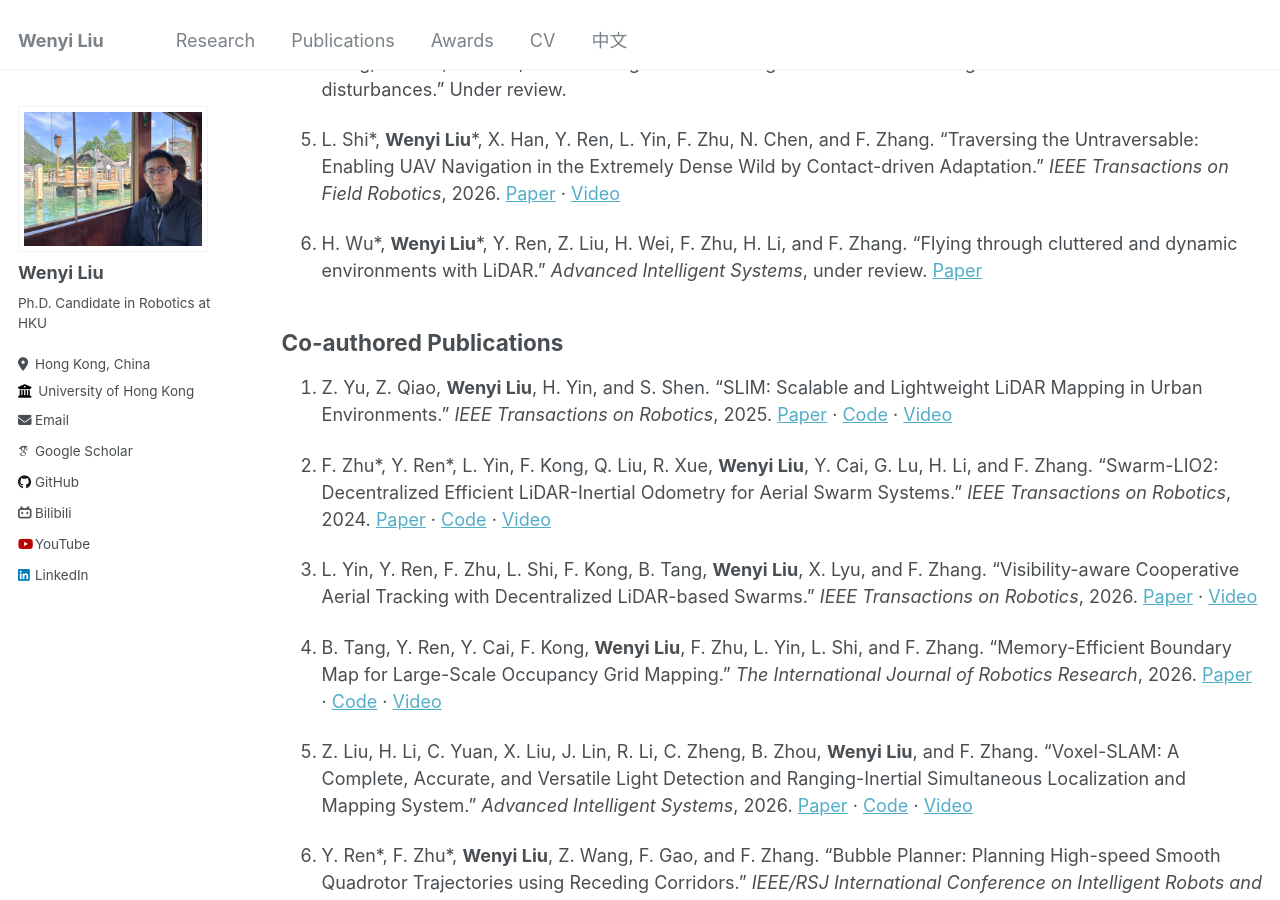
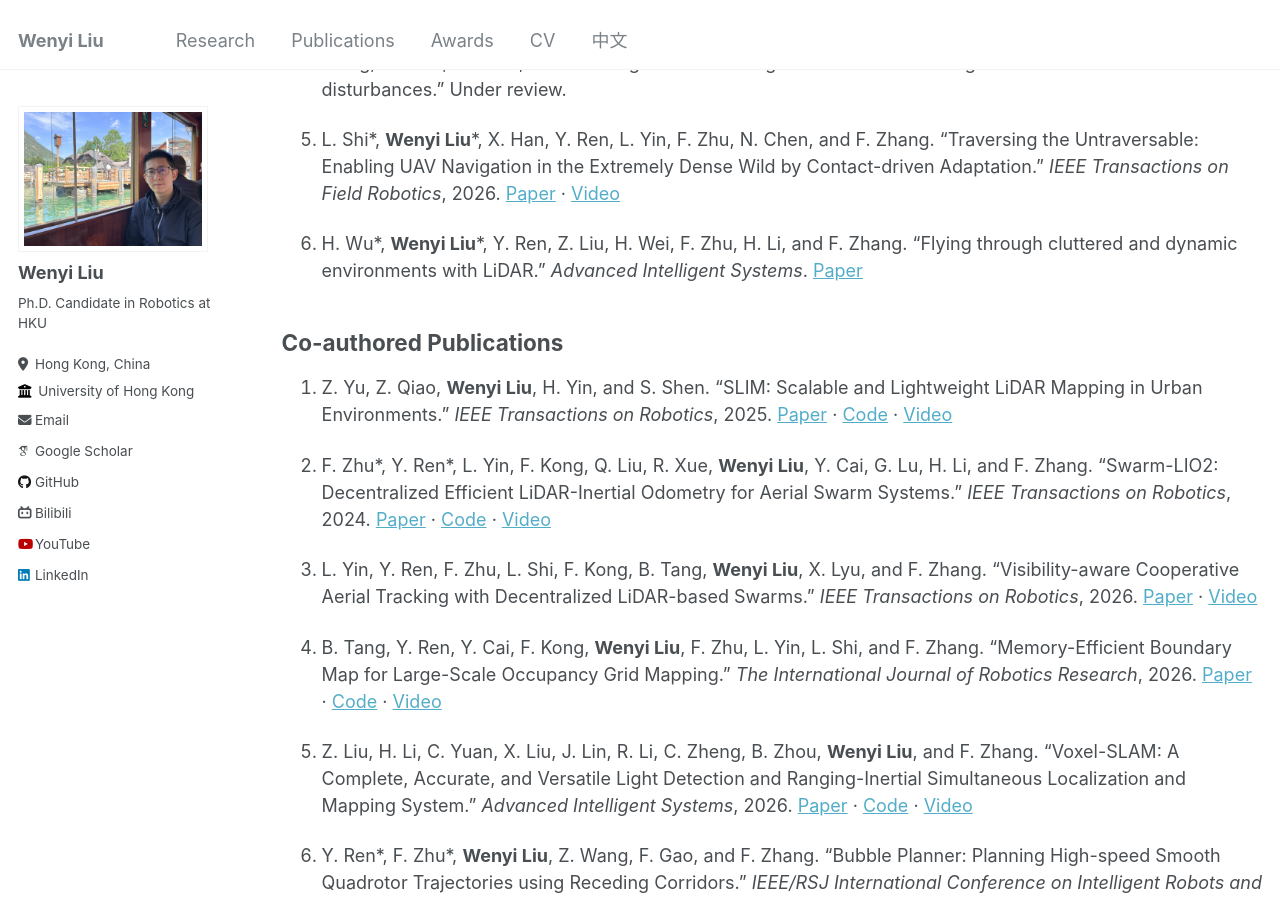
Before and after one commit to FENYUN323/liuwenyi.github.io, a Jekyll site: the page built from _pages/publications.md, in a window 1280 px wide and 900 px high, scrolled down 584 px. Built offline with Jekyll 4.4.1, drawn with Linux system fonts in a browser that asks for light colours; some web fonts are replaced.

Commit message:
Remove review status from LiDAR publication

```diff
--- a/_data/selected_publications.yml
+++ b/_data/selected_publications.yml
@@ -61,7 +61,6 @@
 - title: "Flying through cluttered and dynamic environments with LiDAR"
   authors: "Huajie Wu<sup>*</sup>, <strong>Wenyi Liu</strong><sup>*</sup>, Yunfan Ren, Zheng Liu, Hairuo Wei, Fangcheng Zhu, Haotian Li, and Fu Zhang"
   venue: "Advanced Intelligent Systems"
-  year: "under review"
   paper: "https://arxiv.org/abs/2504.17569"
   video: "/images/publications/flying-dynamic-lidar.mp4"
   poster: "/images/publications/flying-dynamic-lidar.jpg"
--- a/_includes/selected-publications.html
+++ b/_includes/selected-publications.html
@@ -27,7 +27,9 @@
           <a href="{{ publication.paper }}">{{ publication.title }}</a>
         </h3>
         <p class="selected-pub__authors">{{ publication_authors }}</p>
-        <p class="selected-pub__venue"><em>{{ publication.venue }}</em>, {% if publication_language == "zh" and publication.year == "under review" %}审稿中{% else %}{{ publication.year }}{% endif %}</p>
+        <p class="selected-pub__venue">
+          <em>{{ publication.venue }}</em>{% if publication.year %}, {% if publication_language == "zh" and publication.year == "under review" %}审稿中{% else %}{{ publication.year }}{% endif %}{% endif %}
+        </p>
         <p class="selected-pub__links">
           {% for link in publication.links %}
             {% assign link_label = link.label %}
--- a/_pages/publications.md
+++ b/_pages/publications.md
@@ -21,7 +21,7 @@ You can also find my publications on [Google Scholar](https://scholar.google.com
 
 5. L. Shi\*, **Wenyi Liu**\*, X. Han, Y. Ren, L. Yin, F. Zhu, N. Chen, and F. Zhang. “Traversing the Untraversable: Enabling UAV Navigation in the Extremely Dense Wild by Contact-driven Adaptation.” *IEEE Transactions on Field Robotics*, 2026. [Paper](https://ieeexplore.ieee.org/document/11573071) · [Video](https://youtu.be/C_Iw6WcDexE)
 
-6. H. Wu\*, **Wenyi Liu**\*, Y. Ren, Z. Liu, H. Wei, F. Zhu, H. Li, and F. Zhang. “Flying through cluttered and dynamic environments with LiDAR.” *Advanced Intelligent Systems*, under review. [Paper](https://arxiv.org/abs/2504.17569)
+6. H. Wu\*, **Wenyi Liu**\*, Y. Ren, Z. Liu, H. Wei, F. Zhu, H. Li, and F. Zhang. “Flying through cluttered and dynamic environments with LiDAR.” *Advanced Intelligent Systems*. [Paper](https://arxiv.org/abs/2504.17569)
 
 ## Co-authored Publications
 
```
